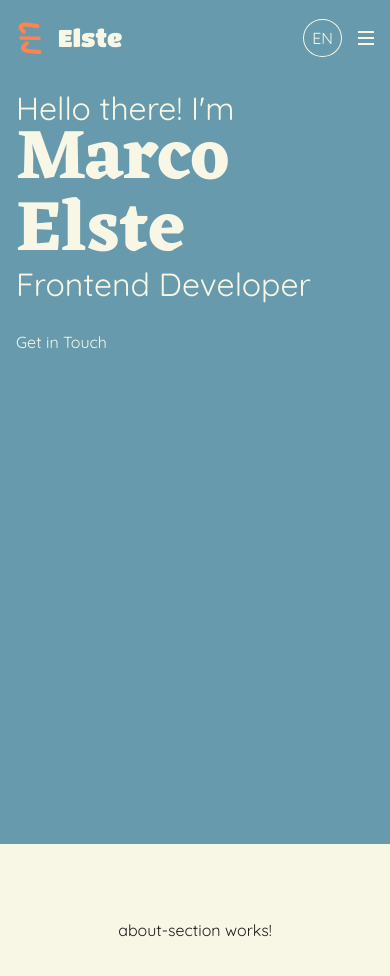
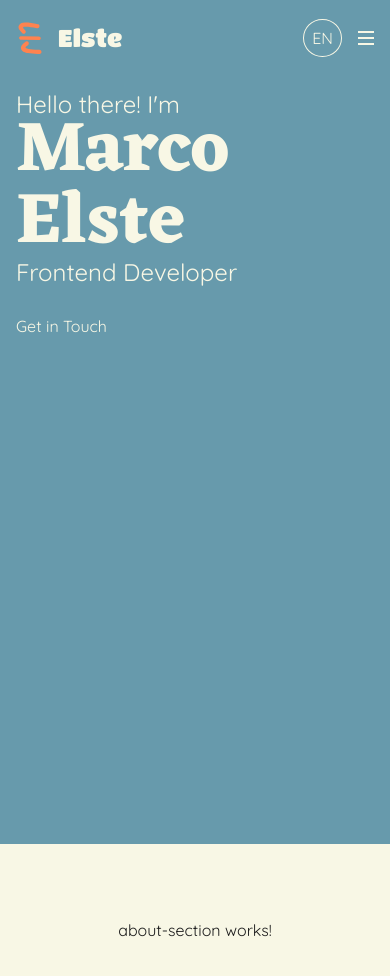
Before and after one commit to elma1989/portfolio, an Angular app: page / in a window 390 px wide. Shown: the top 976 px of the page. Built offline with nearby package versions, Linux system fonts and the light colour scheme.

Commit message:
style: Update hero.component.html - Adjust h2 to size 1.5rem

```diff
--- a/src/app/main-content/hero-section/hero-section.component.html
+++ b/src/app/main-content/hero-section/hero-section.component.html
@@ -1,10 +1,10 @@
 <div class="content flex">
     <div class="content-area relative w-full h-full flex flex-col p-4 lg:flex-row lg:w-9/10 lg:pt-40 lg:pr-0 lg:pb-0 lg:pl-28">
         <div class="desc-area w-full h-1/2 lg:w-1/2 lg:h-full">
-            <h2 class="text-[2rem]/[2rem] lg:text-[3rem]/[3rem]">{{ 'hero.greating' | translate }}</h2>
+            <h2 class="text-[1.5rem]/[1.5rem] lg:text-[3rem]/[3rem]">{{ 'hero.greating' | translate }}</h2>
             <h1 class="text-[4.5rem]/[4.5rem] lg:text-[6rem]/[6rem] font-eczar">Marco</h1>
             <h1 class="text-[4.5rem]/[4.5rem] lg:text-[6rem]/[6rem] font-eczar">Elste</h1>
-            <h2 class="text-[2rem]/[2rem] lg:text-[3rem]/[3rem]">Frontend Developer</h2>
+            <h2 class="text-[1.5rem]/[1.5rem] lg:text-[3rem]/[3rem]">Frontend Developer</h2>
             <button class="btn-default mt-8"
             (click)="goToContact()">{{ 'hero.btn' | translate }}</button>
         </div>
```
Also changed, not shown: 1 other file (tests, documents, lock files or other folders).
